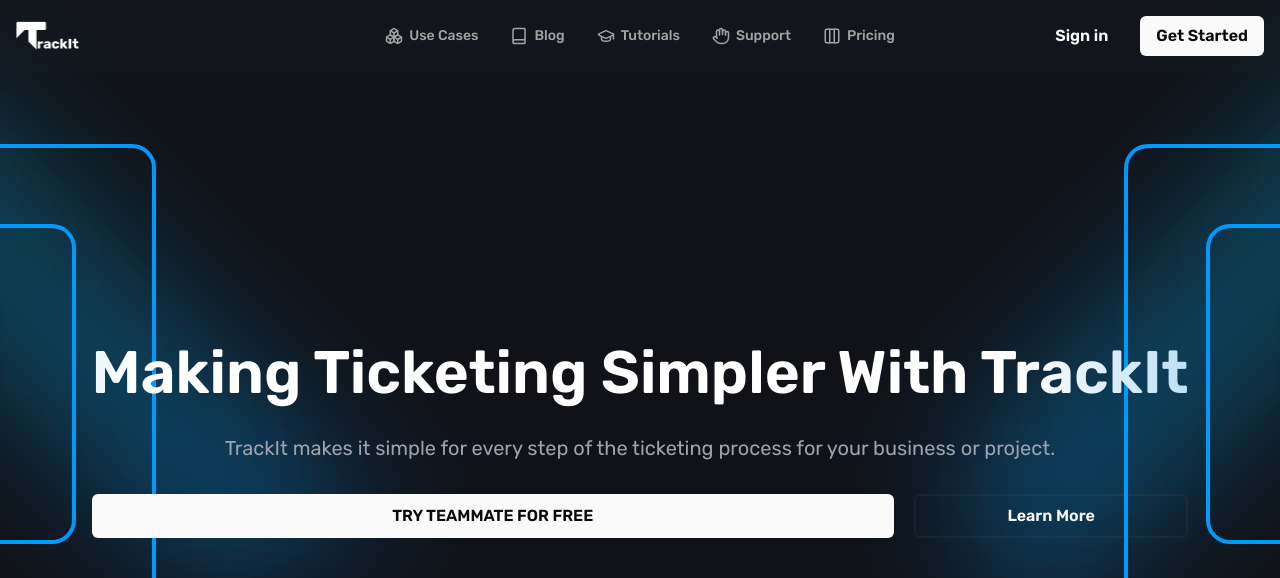
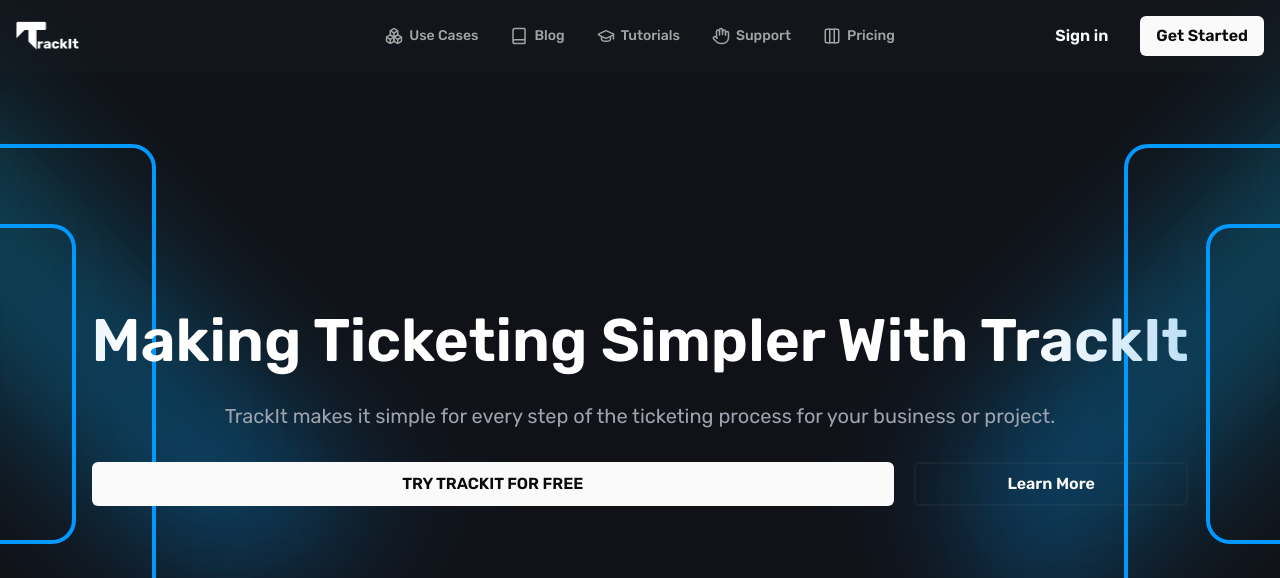
Before and after one commit to Hdev-Group/TrackIt, a Next.js app: page / in a window 1280 px wide. Shown: the top 578 px of the page. Built offline with nearby package versions, Linux system fonts and the light colour scheme; no server answers; a web font is replaced by a local one.

Commit message:
Refactor index page and header components; update button text and add user authentication state management

```diff
--- a/src/app/indexPage.tsx
+++ b/src/app/indexPage.tsx
@@ -37,7 +37,7 @@
         <div className="flex flex-col items-start justify-start gap-72 w-full h-full">
         <section className="container mx-auto h-auto relative flex flex-col items-center justify-start">
           <div className="relative flex flex-col items-center justify-center">
-            <div className="text-6xl leading-normal flex flex-row font-semibold text-transparent pt-80 z-20 bg-clip-text textgradientmovetransition">
+            <div className="text-6xl leading-normal flex flex-row font-semibold text-transparent pt-72 z-20 bg-clip-text textgradientmovetransition">
             Making Ticketing Simpler With TrackIt
             </div>
             <p className="mt-4 text-xl text-gray-400  z-20 ">
@@ -45,14 +45,23 @@
             </p>
             <div className="flex mt-8 justify-between z-20 gap-5 w-full">
                 <Button variant="slide-fill" className="w-full flex items-center justify-center" type="button" href="/auth/signin">
-                    TRY TEAMMATE FOR FREE
+                    TRY TRACKIT FOR FREE
                 </Button>
                 <Button variant='ghost-side-fill' className="w-1/3 flex items-center justify-center" href="/features">
                     Learn More
                 </Button>
             </div>
-            <div className="absolute top-0 flex rounded-xl items-center justify-center -left-28 -rotate-45 h-[40rem] bg-gradient-to-t from-[#0099ff]/35 to-cyan-500/30 blur-[4rem] backdrop-blur-md z-10 w-44 transform-gpu skew-y-12" />
-            <div className="absolute top-0 flex rounded-xl items-center justify-center -right-28 rotate-45 h-[40rem] bg-gradient-to-t from-[#0099ff]/35 to-cyan-500/30 blur-[4rem] backdrop-blur-md z-10 w-44 transform-gpu skew-y-12" />
+            <motion.div
+            className="absolute top-0 flex rounded-xl items-center justify-center -left-28 -rotate-45 h-[40rem] bg-gradient-to-t from-[#0099ff]/35 to-cyan-500/30 blur-[4rem] backdrop-blur-md z-10 w-44 transform-gpu skew-y-12"
+            initial={{height: "0rem", top: "0rem"}}
+            animate={{height: "40rem", top: "0rem"}}
+            transition={{delay: 0.5, duration: 1, ease: "easeOut"}}
+            />
+            <motion.div className="absolute top-0 flex rounded-xl items-center justify-center -right-28 rotate-45 h-[40rem] bg-gradient-to-t from-[#0099ff]/35 to-cyan-500/30 blur-[4rem] backdrop-blur-md z-10 w-44 transform-gpu skew-y-12"
+              initial={{height: "0rem", top: "0rem"}}
+              animate={{height: "40rem", top: "0rem"}}
+              transition={{delay: 0.5, duration: 1, ease: "easeOut"}}
+            />
           </div>
         </section>
         <section className="container mx-auto h-auto relative flex flex-col items-center justify-start">
--- a/src/components/header/header.tsx
+++ b/src/components/header/header.tsx
@@ -6,9 +6,16 @@
 import { getAuth } from 'firebase/auth'
 import UserDropdown from '../userdropdown/outer/dropdown'
 import {auth} from '@/app/firebase/firebase'
+import { onAuthStateChanged } from 'firebase/auth';
 
+interface User {
+  displayName: string | null;
+  email: string | null;
+  photoURL: string | null;
+}
 
 export default function Header() {
+  const [user, setUser] = useState<User | null>(null);
   const [isMenuOpen, setIsMenuOpen] = useState(false)
   const [mainlocation, setMainLocation] = useState({left: 0, width: 0})
   const [hasScrolled, setHasScrolled] = useState(false)
@@ -16,7 +23,17 @@
   const [activeNav, setActiveNav] = useState<string | null>(null)
   const [isHeaderVisible, setIsHeaderVisible] = useState(true)
   const [lastScrollY, setLastScrollY] = useState(0)
-  const user = auth.currentUser
+
+
+  useEffect(() => {
+    // Listen for authentication state changes
+    const unsubscribe = onAuthStateChanged(auth, (currentUser) => {
+      setUser(currentUser);
+    });
+
+    // Cleanup subscription on unmount
+    return () => unsubscribe();
+  }, []);
 
   useEffect(() => {
     const handleScroll = () => {
@@ -122,9 +139,9 @@
 
           <div className="hidden lg:flex items-center justify-end flex-1 lg:w-0 space-x-4">
             {
-                user ? (
-                    <UserDropdown headerOpen={isHeaderVisible}/>
-                ) : (
+              user ? (
+                <UserDropdown headerOpen={true}/>
+              ) : (
                     <Button variant="ghost" href="/login">
                         Sign in
                     </Button>
--- a/src/components/userdropdown/outer/dropdown.tsx
+++ b/src/components/userdropdown/outer/dropdown.tsx
@@ -68,15 +68,15 @@
                     </div>
                     <CommandList>
                         <CommandGroup>
-                            <CommandItem onSelect={() => router.push('/profile')}>
+                            <CommandItem className="cursor-pointer" onSelect={() => router.push('/profile')}>
                                 <User className="mr-2 h-4 w-4" />
                                 Profile
                             </CommandItem>
-                            <CommandItem onSelect={() => router.push('/settings')}>
+                            <CommandItem className="cursor-pointer" onSelect={() => router.push('/settings')}>
                                 <Settings className="mr-2 h-4 w-4" />
                                 Settings
                             </CommandItem>
-                            <CommandItem onSelect={() => router.push('/help')}>
+                            <CommandItem className="cursor-pointer" onSelect={() => router.push('/help')}>
                                 <HelpCircle className="mr-2 h-4 w-4" />
                                 Help
                             </CommandItem>
@@ -99,7 +99,7 @@
                                     />
                                 </div>
                             </CommandItem>
-                            <CommandItem onSelect={handleSignOut} disabled={isLoading}>
+                            <CommandItem className="cursor-pointer" onSelect={handleSignOut} disabled={isLoading}>
                                 <LogOut className="mr-2 h-4 w-4" />
                                 {isLoading ? 'Signing out...' : 'Sign out'}
                             </CommandItem>
```
